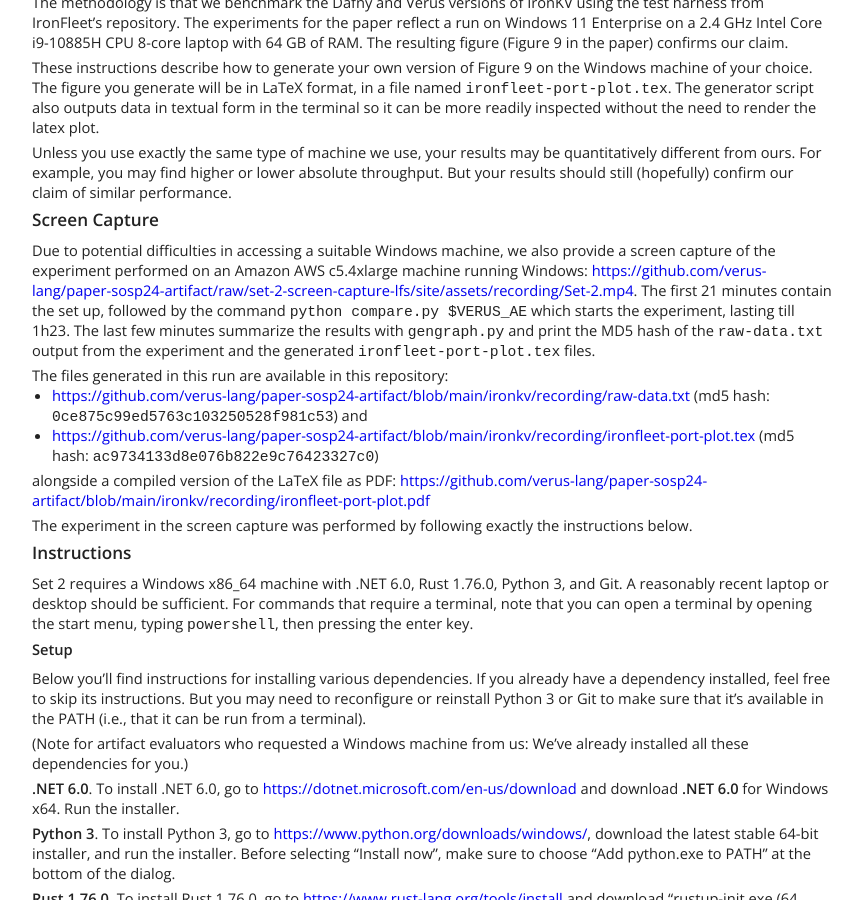
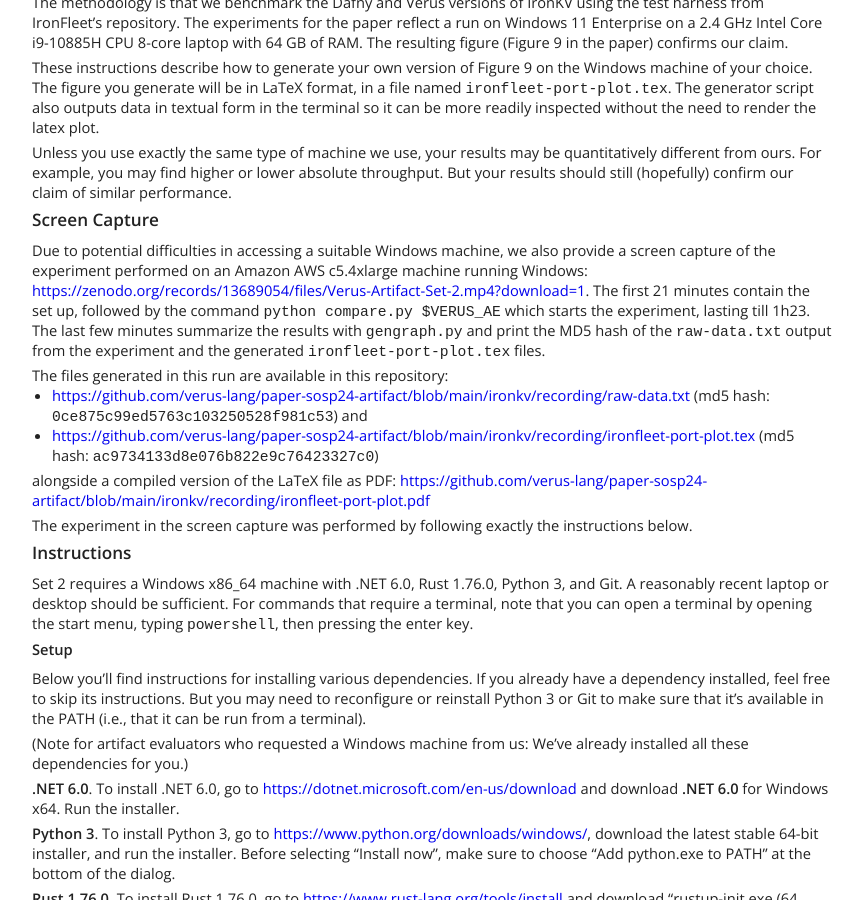
Before and after one commit to verus-lang/paper-sosp24-artifact, a Jekyll site: the page built from site/guide.md, in a window 1280 px wide and 900 px high, scrolled down 6576 px. Shown: the whole window, without its empty margins (8-870 px from the left). Built offline with Jekyll 4.4.1, drawn with Linux system fonts in a browser that asks for light colours; part of the change alters nothing that is shown.

Commit message:
move Set 2 screen capture to Zenodo

```diff
--- a/site/guide.md
+++ b/site/guide.md
@@ -470,7 +470,7 @@ results should still (hopefully) confirm our claim of similar performance.
 
 Due to potential difficulties in accessing a suitable Windows machine, we also
 provide a screen capture of the experiment performed on an Amazon AWS c5.4xlarge
-machine running Windows: [https://github.com/verus-lang/paper-sosp24-artifact/raw/set-2-screen-capture-lfs/site/assets/recording/Set-2.mp4](https://github.com/verus-lang/paper-sosp24-artifact/raw/set-2-screen-capture-lfs/site/assets/recording/Set-2.mp4). The first
+machine running Windows: [https://zenodo.org/records/13689054/files/Verus-Artifact-Set-2.mp4?download=1](https://zenodo.org/records/13689054/files/Verus-Artifact-Set-2.mp4?download=1). The first
 21 minutes contain the set up, followed by the command `python compare.py $VERUS_AE`
 which starts the experiment, lasting till 1h23. The last few minutes summarize the
 results with `gengraph.py` and print the MD5 hash of the `raw-data.txt` output from
```
